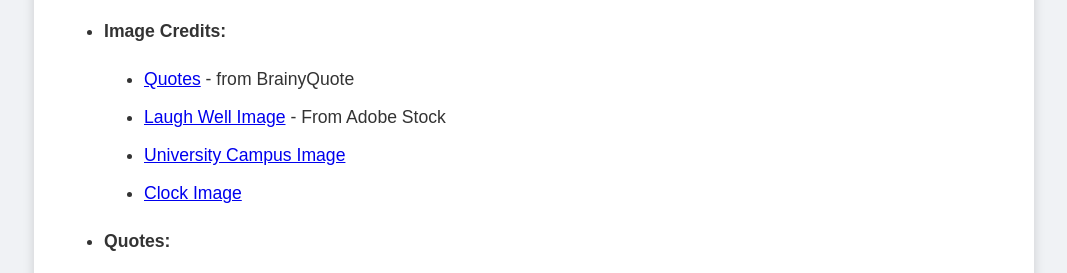
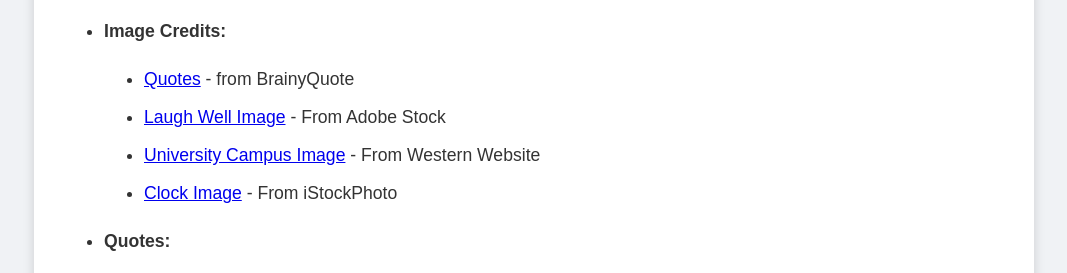
Before and after one commit to uddinmehrab/AndrewWebAssign1, a plain HTML site: page references.html in a window 1280 px wide. Shown: the part 459-732 px from the top of the page, without its empty margins (106-1173 px from the left). Drawn offline with Linux system fonts and the light colour scheme.

Commit message:
update references text

```diff
--- a/references.html
+++ b/references.html
@@ -39,8 +39,8 @@
                     <ul>
                         <li><a href="https://www.brainyquote.com/topics/motivational-quotes" target="_blank">Quotes</a> - from BrainyQuote</li>
                         <li><a href="https://t3.ftcdn.net/jpg/01/93/38/40/360_F_193384026_F34lj9rX9W4ixlVZBrTJmijK010Tdv0j.jpg" target="_blank">Laugh Well Image</a> - From Adobe Stock</li>
-                        <li><a href="https://www.uwo.ca/about/whoweare/index.html">University Campus Image</a></li>
-                        <li><a href="https://media.istockphoto.com/id/1131954116/photo/business-time-plan-concept.jpg?s=612x612&w=0&k=20&c=XihwsUycymoQ5AgtGfIlIDCUM8F3FI-M61nQJ9AuSBM=">Clock Image</a></li>
+                        <li><a href="https://www.uwo.ca/about/whoweare/index.html">University Campus Image</a> - From Western Website</li>
+                        <li><a href="https://media.istockphoto.com/id/1131954116/photo/business-time-plan-concept.jpg?s=612x612&w=0&k=20&c=XihwsUycymoQ5AgtGfIlIDCUM8F3FI-M61nQJ9AuSBM=">Clock Image</a> - From iStockPhoto</li>
                     </ul>
 
                     <li><strong>Quotes:</strong></li>
```
